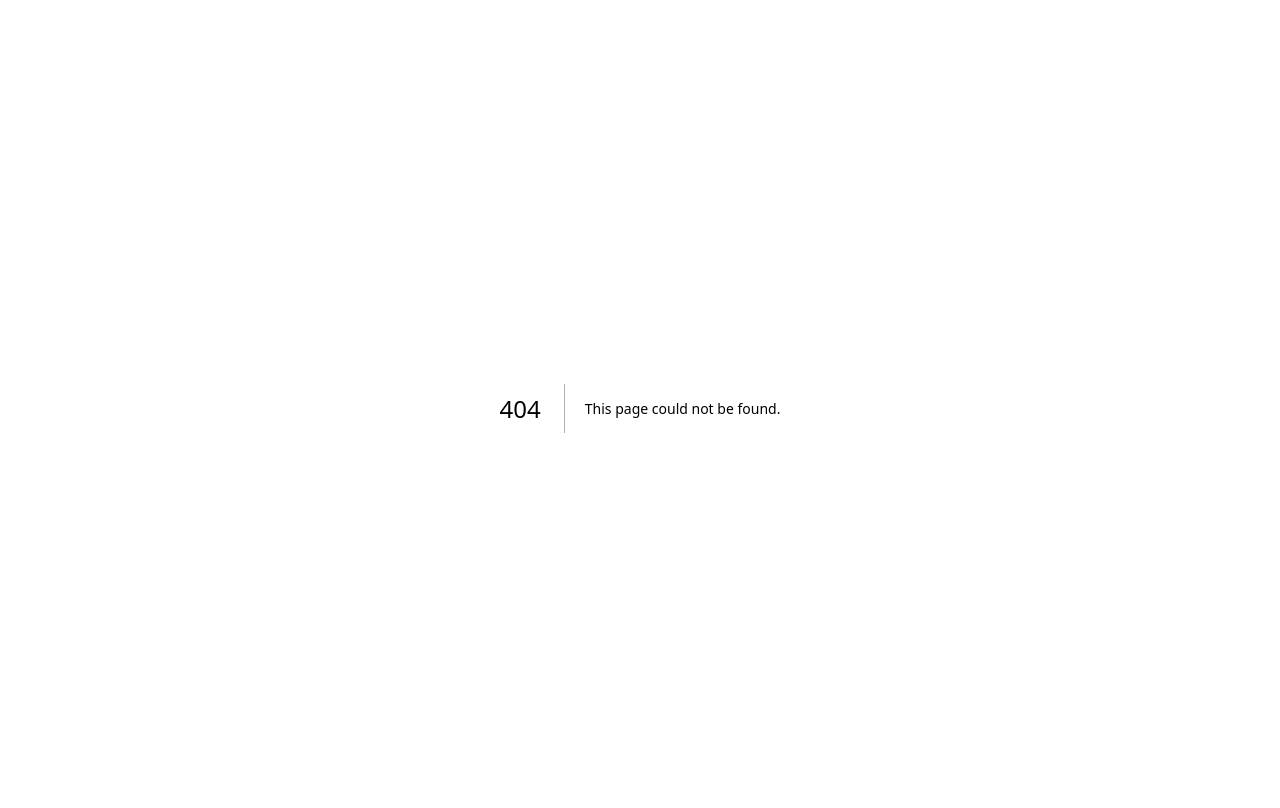
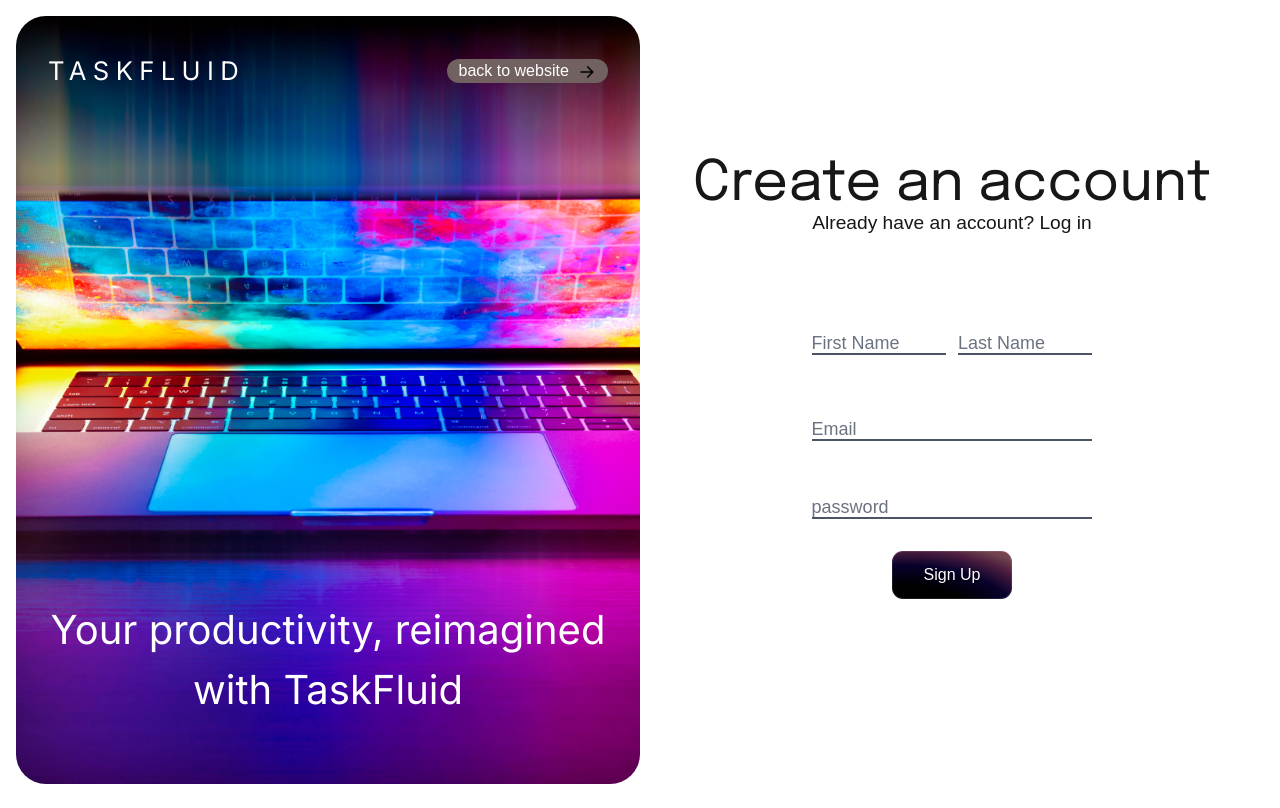
Before and after one commit to ivanotch/taskfluid, a Next.js app: page /signup in a window 1280 px wide. Before the commit this address had no page. Built offline with nearby package versions, Linux system fonts and the light colour scheme.

Commit message:
finished designing login and signup

```diff
--- a/app/login/page.tsx
+++ b/app/login/page.tsx
@@ -1,7 +1,6 @@
 'use client'
 
 import ButtonGradient from '@/components/Buttons/Button-gradient/Button';
-import Link from 'next/link';
 
 export default function LoginPage() {
   const handleLogin = async (event: React.FormEvent<HTMLFormElement>) => {
@@ -23,23 +22,23 @@ export default function LoginPage() {
       <div className="w-[50%] h-[100%] bg-white flex flex-col items-center justify-center">
         <div className='flex flex-col items-center mt-[1.5rem] mb-[4rem]'>
           <span className='text-[3.5rem] font-main leading-[3rem]'>Welcome Back!</span>
-          <span className='text-[1.2rem] font-inter'>Don't have an account?  <a href="">Sign up</a></span>
+          <span className='text-[1.2rem] font-inter'>Don't have an account?  <a href="/signup">Sign up</a></span>
         </div>
         <form className='w-[45%] text-center mb-[4rem]'>
           <div className="relative mb-[2rem] pt-4 mt-2">
             <input
-              type="text"
-              id="name"
-              name="name"
-              placeholder="Name"
+              type="email"
+              id="email"
+              name="email"
+              placeholder="Email"
               required
               className="peer w-full bg-transparent border-b-2 border-gray-600 text-black text-lg focus:outline-none focus:ring-0 focus:border-gradient-to-r focus:border-primary-to-secondary transition-all duration-200 placeholder-transparent"
             />
             <label
-              htmlFor="name"
+              htmlFor="email"
               className=" absolute left-0 top-0 text-gray-600 text-sm transition-all duration-200 ease-in-out transform peer-placeholder-shown:text-lg peer-placeholder-shown:text-gray-500 peer-placeholder-shown:top-5 peer-focus:text-sm peer-focus:text-primary peer-focus:font-semibold peer-focus:top-0"
             >
-              Name
+              Email
             </label>
           </div>
 
--- /dev/null
+++ b/app/signup/page.tsx
@@ -0,0 +1,104 @@
+'use client'
+
+import ButtonGradient from '@/components/Buttons/Button-gradient/Button';
+
+export default function SignupPage() {
+    const handleLogin = async (event: React.FormEvent<HTMLFormElement>) => {
+        event.preventDefault();
+        // Handle login logic here
+    };
+
+    return (
+        <main className="flex items-center justify-center h-[100vh] px-[1rem] py-[1rem] overflow-hidden" style={{ margin: '-0.5rem -1rem' }}>
+            <div className="flex flex-col justify-between rounded-[30px]  w-[50%] h-[100%] bg-cover bg-center" style={{ backgroundImage: "url('/laptop.jpg')" }}>
+                <div className='flex mt-[1.5rem] justify-between items-center md:py-3'>
+                    <span className='text-white pl-[2rem] text-[1.6rem] tracking-[0.4rem] font-sub'>TASKFLUID</span>
+                    <a className='text-white mr-[2rem] bg-[#726161] px-[0.7rem] rounded-full' href='/'>back to website<img className='ml-[0.5rem] inline' src="arrow-right.svg" alt="icon" width="20" height="20" /></a>
+                </div>
+                <p className='text-white mx-[auto] text-center font-sub pb-[4rem] text-[2.5rem]'>Your productivity, reimagined with TaskFluid </p>
+            </div>
+
+
+            <div className="w-[50%] h-[100%] bg-white flex flex-col items-center justify-center">
+                <div className='flex flex-col items-center mt-[1.5rem] mb-[4rem]'>
+                    <span className='text-[3.5rem] font-main leading-[3rem]'>Create an account</span>
+                    <span className='text-[1.2rem] font-inter'>Already have an account?  <a href="/login">Log in</a></span>
+                </div>
+                <form className='w-[45%] text-center mb-[4rem]'>
+
+                    <div className='flex gap-3'>
+                        <div className="w-[50%] relative mb-[2rem] pt-4 mt-2">
+                            <input
+                                type="text"
+                                id="firstname"
+                                name="firstname"
+                                placeholder="First Name"
+                                required
+                                className="peer w-full bg-transparent border-b-2 border-gray-600 text-black text-lg focus:outline-none focus:ring-0 focus:border-gradient-to-r focus:border-primary-to-secondary transition-all duration-200 placeholder-transparent"
+                            />
+                            <label
+                                htmlFor="firstname"
+                                className=" absolute left-0 top-0 text-gray-600 text-sm transition-all duration-200 ease-in-out transform peer-placeholder-shown:text-lg peer-placeholder-shown:text-gray-500 peer-placeholder-shown:top-5 peer-focus:text-sm peer-focus:text-primary peer-focus:font-semibold peer-focus:top-0"
+                            >
+                                First Name
+                            </label>
+                        </div>
+
+                        <div className="w-[50%] relative mb-[2rem] pt-4 mt-2">
+                            <input
+                                type="text"
+                                id="lastname"
+                                name="lastname"
+                                placeholder="Last Name"
+                                required
+                                className="peer w-full bg-transparent border-b-2 border-gray-600 text-black text-lg focus:outline-none focus:ring-0 focus:border-gradient-to-r focus:border-primary-to-secondary transition-all duration-200 placeholder-transparent"
+                            />
+                            <label
+                                htmlFor="lastname"
+                                className=" absolute left-0 top-0 text-gray-600 text-sm transition-all duration-200 ease-in-out transform peer-placeholder-shown:text-lg peer-placeholder-shown:text-gray-500 peer-placeholder-shown:top-5 peer-focus:text-sm peer-focus:text-primary peer-focus:font-semibold peer-focus:top-0"
+                            >
+                                Last Name
+                            </label>
+                        </div>
+                    </div>
+
+                    <div className="relative mb-[2rem] pt-4 mt-2">
+                        <input
+                            type="email"
+                            id="email"
+                            name="email"
+                            placeholder="Email"
+                            required
+                            className="peer w-full bg-transparent border-b-2 border-gray-600 text-black text-lg focus:outline-none focus:ring-0 focus:border-gradient-to-r focus:border-primary-to-secondary transition-all duration-200 placeholder-transparent"
+                        />
+                        <label
+                            htmlFor="email"
+                            className=" absolute left-0 top-0 text-gray-600 text-sm transition-all duration-200 ease-in-out transform peer-placeholder-shown:text-lg peer-placeholder-shown:text-gray-500 peer-placeholder-shown:top-5 peer-focus:text-sm peer-focus:text-primary peer-focus:font-semibold peer-focus:top-0"
+                        >
+                            Email
+                        </label>
+                    </div>
+
+                    <div className="relative mb-[2rem] pt-4 mt-2">
+                        <input
+                            type="password"
+                            id="password"
+                            name="password"
+                            placeholder="password"
+                            required
+                            className="peer w-full bg-transparent border-b-2 border-gray-600 text-black text-lg focus:outline-none focus:ring-0 focus:border-gradient-to-r focus:border-primary-to-secondary transition-all duration-200 placeholder-transparent"
+                        />
+                        <label
+                            htmlFor="password"
+                            className="absolute left-0 top-0 text-gray-600 text-sm transition-all duration-200 ease-in-out transform peer-placeholder-shown:text-lg peer-placeholder-shown:text-gray-500 peer-placeholder-shown:top-5 peer-focus:text-sm peer-focus:text-primary peer-focus:font-semibold peer-focus:top-0"
+                        >
+                            password
+                        </label>
+                    </div>
+                    <ButtonGradient input="Sign Up" />
+                </form>
+            </div>
+
+        </main>
+    );
+}
```
